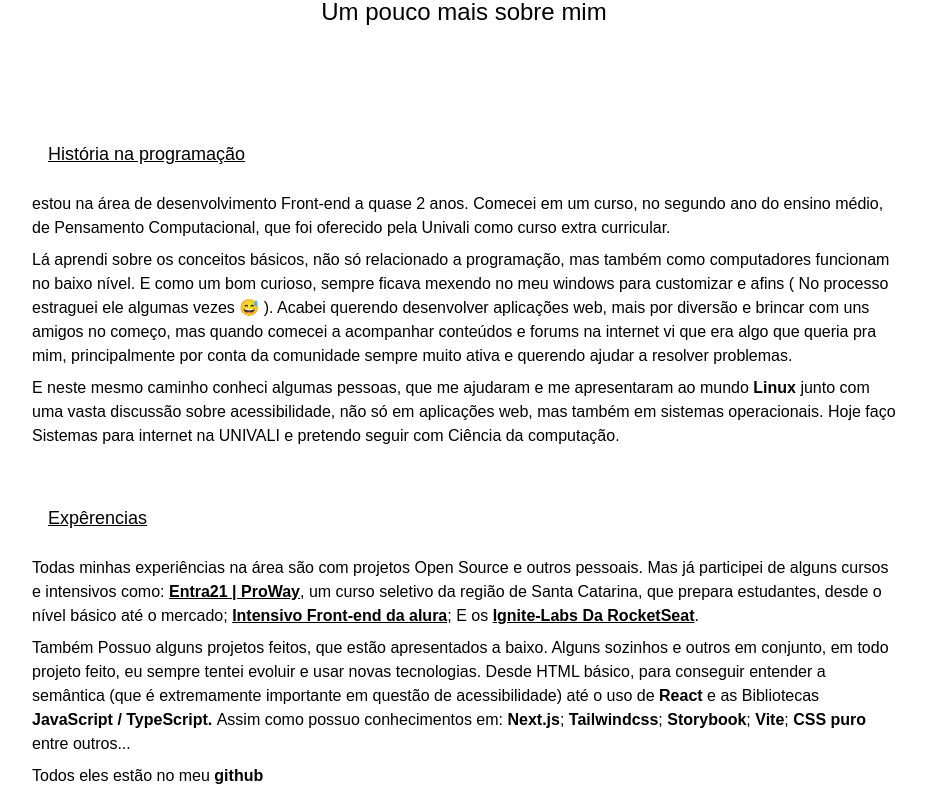
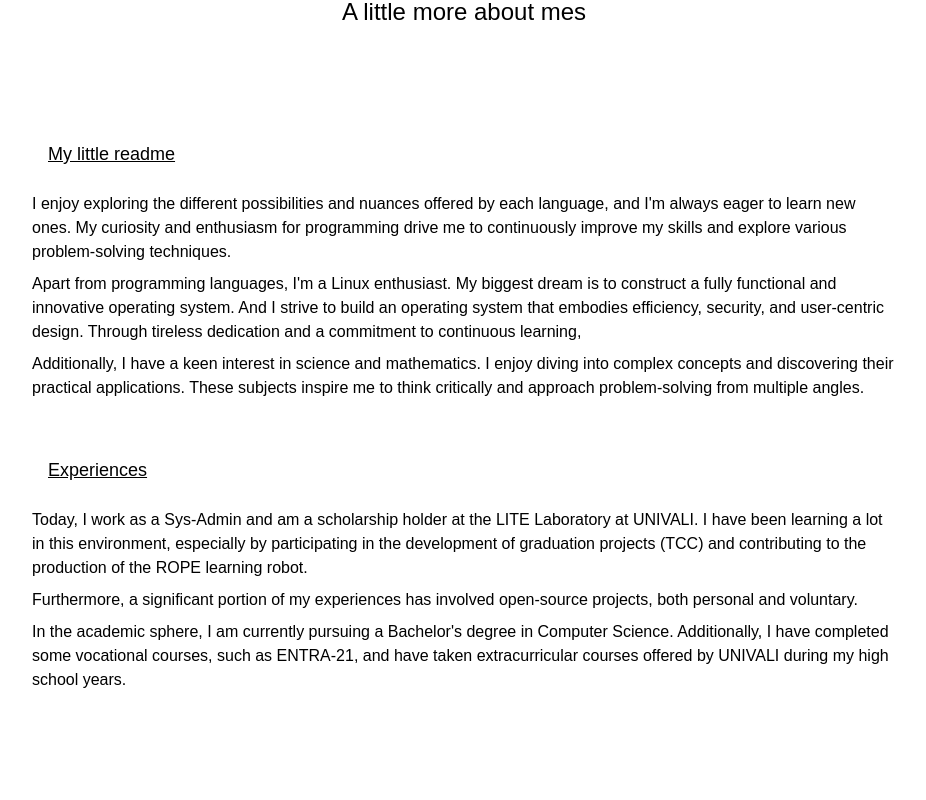
Before and after one commit to eramoss/portfolio, a Next.js app: page / in a window 1280 px wide. Shown: the part 860-1660 px from the top of the page, without its empty margins (176-1102 px from the left). Built offline with nearby package versions, Linux system fonts and the light colour scheme.

Commit message:
change text of  about section

```diff
--- a/components/AboutComponent/About.tsx
+++ b/components/AboutComponent/About.tsx
@@ -3,7 +3,7 @@ import Text from "./Text";
 export default function About() {
   return (
     <div className='flex flex-col items-center my-36 w-full'>
-        <h1 className="text-2xl font-medium" >Um pouco mais sobre mim</h1>
+        <h1 className="text-2xl font-medium" >A little more about mes</h1>
         <Text/>
     </div>
   )
--- a/components/AboutComponent/PersonalHistory.tsx
+++ b/components/AboutComponent/PersonalHistory.tsx
@@ -1,28 +1,15 @@
 export default function PersonalHistory() {
   return (
     <div className='flex flex-col items-start py-8 w-full gap-2'>
-      <h1 className='text-lg underline p-4'>História na programação</h1>
+      <h1 className='text-lg underline p-4'>My little readme</h1>
       <p>
-        estou na área de desenvolvimento Front-end a quase 2 anos. Comecei em um
-        curso, no segundo ano do ensino médio, de Pensamento Computacional, que
-        foi oferecido pela Univali como curso extra curricular.
+      I enjoy exploring the different possibilities and nuances offered by each language, and I'm always eager to learn new ones. My curiosity and enthusiasm for programming drive me to continuously improve my skills and explore various problem-solving techniques.
       </p>
       <p>
-        Lá aprendi sobre os conceitos básicos, não só relacionado a programação,
-        mas também como computadores funcionam no baixo nível. E como um bom
-        curioso, sempre ficava mexendo no meu windows para customizar e afins (
-        No processo estraguei ele algumas vezes 😅 ). Acabei querendo
-        desenvolver aplicações web, mais por diversão e brincar com uns amigos
-        no começo, mas quando comecei a acompanhar conteúdos e forums na
-        internet vi que era algo que queria pra mim, principalmente por conta da
-        comunidade sempre muito ativa e querendo ajudar a resolver problemas.
+      Apart from programming languages, I'm a Linux enthusiast. My biggest dream is to construct a fully functional and innovative operating system. And I strive to build an operating system that embodies efficiency, security, and user-centric design. Through tireless dedication and a commitment to continuous learning,
       </p>
       <p>
-        E neste mesmo caminho conheci algumas pessoas, que me ajudaram e me
-        apresentaram ao mundo <strong className='font-semibold'>Linux </strong>
-        junto com uma vasta discussão sobre acessibilidade, não só em aplicações
-        web, mas também em sistemas operacionais. Hoje faço Sistemas para
-        internet na UNIVALI e pretendo seguir com Ciência da computação.
+      Additionally, I have a keen interest in science and mathematics. I enjoy diving into complex concepts and discovering their practical applications. These subjects inspire me to think critically and approach problem-solving from multiple angles.
       </p>
     </div>
   );
--- a/components/AboutComponent/ProfissionalHistory.tsx
+++ b/components/AboutComponent/ProfissionalHistory.tsx
@@ -1,51 +1,16 @@
 export default function ProfissionalHistory() {
   return (
     <div className='flex flex-col items-start w-full gap-2'>
-      <h1 className='text-lg underline p-4'>Expêrencias</h1>
+      <h1 className='text-lg underline p-4'>Experiences</h1>
       <p>
-        Todas minhas experiências na área são com projetos Open Source e outros
-        pessoais. Mas já participei de alguns cursos e intensivos como:{' '}
-        <a
-          href='https://www.entra21.com.br/'
-          className='font-semibold underline'
-        >
-          Entra21 | ProWay
-        </a>
-        , um curso seletivo da região de Santa Catarina, que prepara estudantes,
-        desde o nível básico até o mercado;{' '}
-        <a href='alura.com' className='font-semibold underline'>
-          Intensivo Front-end da alura
-        </a>
-        ; E os{' '}
-        <a href='Rocketseat.com' className='font-semibold underline'>
-          {' '}
-          Ignite-Labs Da RocketSeat
-        </a>
-        .
+      Today, I work as a Sys-Admin and am a scholarship holder at the LITE Laboratory at UNIVALI. I have been learning a lot in this environment, especially by participating in the development of graduation projects (TCC) and contributing to the production of the ROPE learning robot.
       </p>
 
       <p>
-        Também Possuo alguns projetos feitos, que estão apresentados a baixo.
-        Alguns sozinhos e outros em conjunto, em todo projeto feito, eu sempre
-        tentei evoluir e usar novas tecnologias. Desde HTML básico, para
-        conseguir entender a semântica (que é extremamente importante em questão
-        de acessibilidade) até o uso de{' '}
-        <strong className='font-semibold'>React</strong> e as Bibliotecas{' '}
-        <strong className='font-semibold'>JavaScript / TypeScript. </strong>
-        Assim como possuo conhecimentos em:
-        <strong className='font-semibold'> Next.js</strong>;
-        <strong className='font-semibold'> Tailwindcss</strong>;
-        <strong className='font-semibold'> Storybook</strong>;
-        <strong className='font-semibold'> Vite</strong>;
-        <strong className='font-semibold'> CSS puro </strong>
-        entre outros...
+      Furthermore, a significant portion of my experiences has involved open-source projects, both personal and voluntary.
       </p>
       <p>
-        {' '}
-        Todos eles estão no meu{' '}
-        <a className='font-semibold' href='github.com/eramoss'>
-          github
-        </a>
+      In the academic sphere, I am currently pursuing a Bachelor's degree in Computer Science. Additionally, I have completed some vocational courses, such as ENTRA-21, and have taken extracurricular courses offered by UNIVALI during my high school years.
       </p>
     </div>
   );
```
